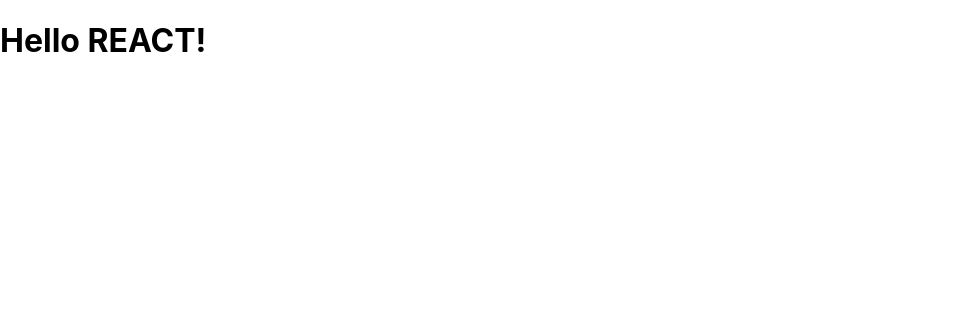
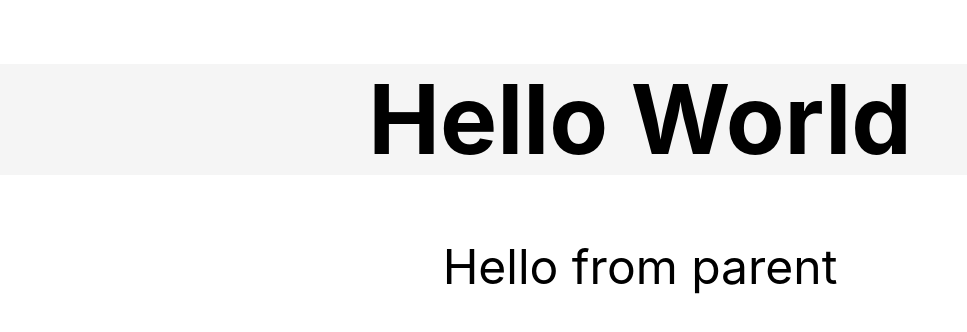
Before and after one commit to bridget462/robofriends2, a React (Create React App) app: page / in a window 1280 px wide. Shown: the top 332 px of the page, without its empty margins (0-967 px from the left). Built offline with nearby package versions, Linux system fonts and the light colour scheme.

Commit message:
Hello component created

```diff
--- a/package.json
+++ b/package.json
@@ -8,7 +8,8 @@
     "@testing-library/user-event": "^7.2.1",
     "react": "^16.13.1",
     "react-dom": "^16.13.1",
-    "react-scripts": "3.4.3"
+    "react-scripts": "3.4.3",
+    "tachyons": "^4.12.0"
   },
   "scripts": {
     "start": "react-scripts start",
--- /dev/null
+++ b/src/Hello.css
@@ -0,0 +1,3 @@
+h1 {
+  background: whitesmoke;
+}
--- /dev/null
+++ b/src/Hello.js
@@ -0,0 +1,14 @@
+import React from "react";
+import "./Hello.css";
+
+const Hello = (props) => {
+  return (
+    // tachyon docs: https://tachyons.io/docs/typography/text-align/
+    <div className="tc f1">
+      <h1>Hello World</h1>
+      <p>{props.greeting}</p>
+    </div>
+  );
+};
+
+export default Hello;
--- a/src/index.js
+++ b/src/index.js
@@ -1,13 +1,12 @@
 import React from "react";
 import ReactDOM from "react-dom";
 import "./index.css";
-import App from "./App";
+import Hello from "./Hello";
 import * as serviceWorker from "./serviceWorker";
+import "tachyons";
 
 ReactDOM.render(
-  <React.StrictMode>
-    <h1>Hello REACT!</h1>
-  </React.StrictMode>,
+  <Hello greeting={"Hello from parent"} />,
   document.getElementById("root")
 );
 
```
Also changed, not shown: 1 other file (tests, documents, lock files or other folders).
